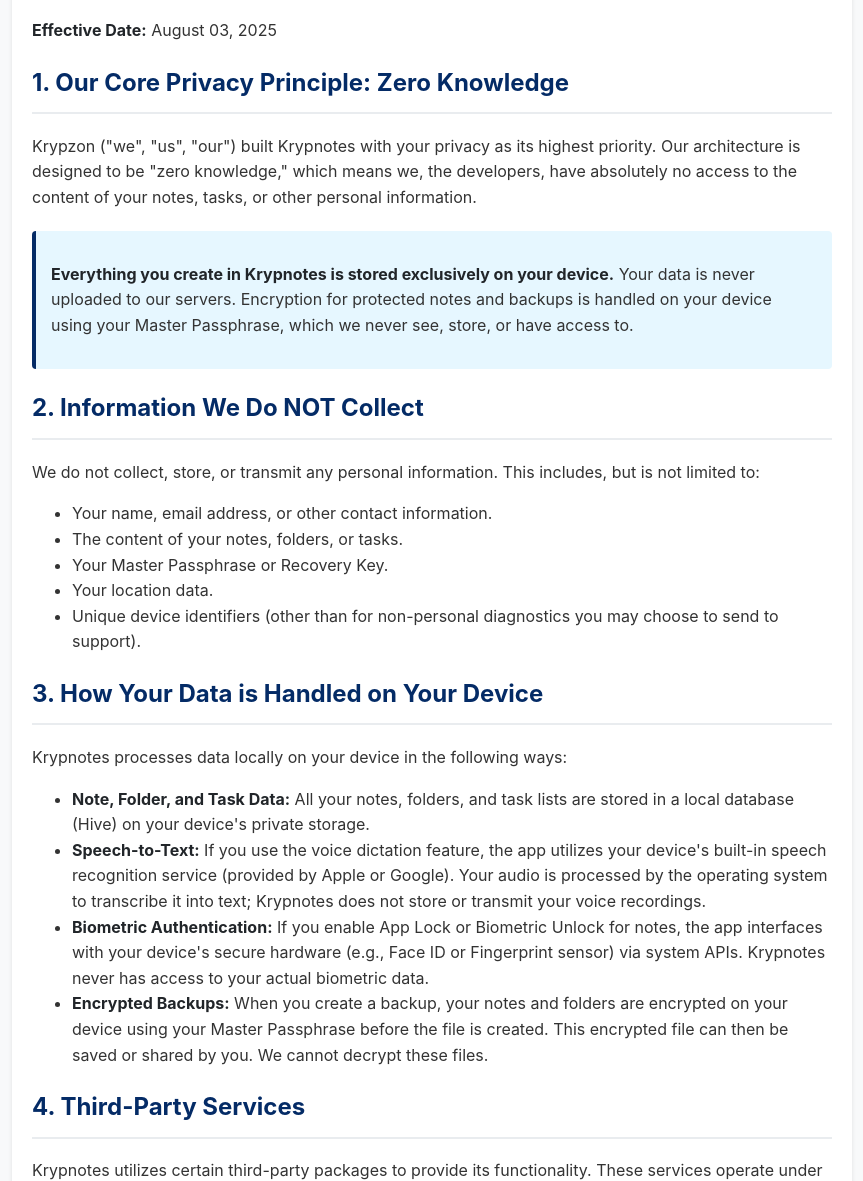
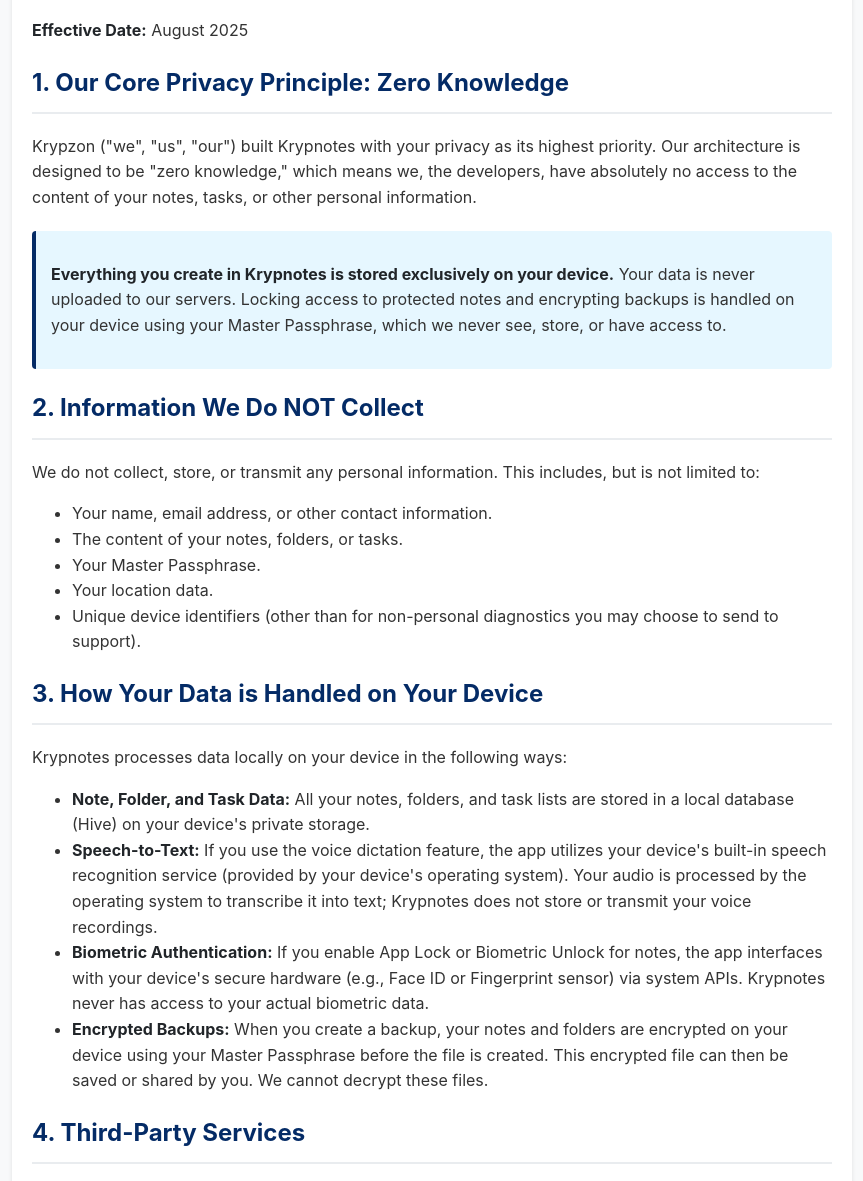
Before and after one commit to krypzon/krypzon.github.io, a plain HTML site: page krypnotes/privacy-policy.html in a window 1280 px wide. Shown: the part 128-1309 px from the top of the page, without its empty margins (208-1071 px from the left). Drawn offline with Linux system fonts and the light colour scheme.

Commit message:
Update privacy-policy.html

```diff
--- a/krypnotes/privacy-policy.html
+++ b/krypnotes/privacy-policy.html
@@ -56,14 +56,14 @@
 <body>
     <div class="container">
         <h1>Privacy Policy for Krypnotes</h1>
-        <p><strong>Effective Date:</strong> August 03, 2025</p>
+        <p><strong>Effective Date:</strong> August 2025</p>
 
         <h2>1. Our Core Privacy Principle: Zero Knowledge</h2>
         <p>
             Krypzon ("we", "us", "our") built Krypnotes with your privacy as its highest priority. Our architecture is designed to be "zero knowledge," which means we, the developers, have absolutely no access to the content of your notes, tasks, or other personal information.
         </p>
         <div class="highlight">
-            <p><strong>Everything you create in Krypnotes is stored exclusively on your device.</strong> Your data is never uploaded to our servers. Encryption for protected notes and backups is handled on your device using your Master Passphrase, which we never see, store, or have access to.</p>
+            <p><strong>Everything you create in Krypnotes is stored exclusively on your device.</strong> Your data is never uploaded to our servers. Locking access to protected notes and encrypting backups is handled on your device using your Master Passphrase, which we never see, store, or have access to.</p>
         </div>
 
         <h2>2. Information We Do NOT Collect</h2>
@@ -71,7 +71,7 @@
         <ul>
             <li>Your name, email address, or other contact information.</li>
             <li>The content of your notes, folders, or tasks.</li>
-            <li>Your Master Passphrase or Recovery Key.</li>
+            <li>Your Master Passphrase.</li>
             <li>Your location data.</li>
             <li>Unique device identifiers (other than for non-personal diagnostics you may choose to send to support).</li>
         </ul>
@@ -80,7 +80,7 @@
         <p>Krypnotes processes data locally on your device in the following ways:</p>
         <ul>
             <li><strong>Note, Folder, and Task Data:</strong> All your notes, folders, and task lists are stored in a local database (Hive) on your device's private storage.</li>
-            <li><strong>Speech-to-Text:</strong> If you use the voice dictation feature, the app utilizes your device's built-in speech recognition service (provided by Apple or Google). Your audio is processed by the operating system to transcribe it into text; Krypnotes does not store or transmit your voice recordings.</li>
+            <li><strong>Speech-to-Text:</strong> If you use the voice dictation feature, the app utilizes your device's built-in speech recognition service (provided by your device's operating system). Your audio is processed by the operating system to transcribe it into text; Krypnotes does not store or transmit your voice recordings.</li>
             <li><strong>Biometric Authentication:</strong> If you enable App Lock or Biometric Unlock for notes, the app interfaces with your device's secure hardware (e.g., Face ID or Fingerprint sensor) via system APIs. Krypnotes never has access to your actual biometric data.</li>
             <li><strong>Encrypted Backups:</strong> When you create a backup, your notes and folders are encrypted on your device using your Master Passphrase before the file is created. This encrypted file can then be saved or shared by you. We cannot decrypt these files.</li>
         </ul>
@@ -96,7 +96,7 @@
 
         <h2>5. Data Security</h2>
         <p>
-            You are in full control of your data's security. We strongly recommend you enable the Master Passphrase feature for any sensitive notes. Please be aware that because we have no access to your data, <strong>we cannot help you recover a forgotten Master Passphrase.</strong> It is critical that you store your Recovery Key in a separate, safe location.
+            You are in full control of your data's security. When you set a Master Passphrase, you are creating the only key that can unlock your protected content and decrypt your backups. Because we operate on a zero-knowledge basis, <strong>we cannot help you recover a forgotten Master Passphrase.</strong> Losing your Master Passphrase will result in the permanent loss of access to your protected notes and any encrypted backups. We strongly urge you to store your passphrase in a secure location, such as a trusted password manager.
         </p>
 
         <h2>6. Children's Privacy</h2>
```
